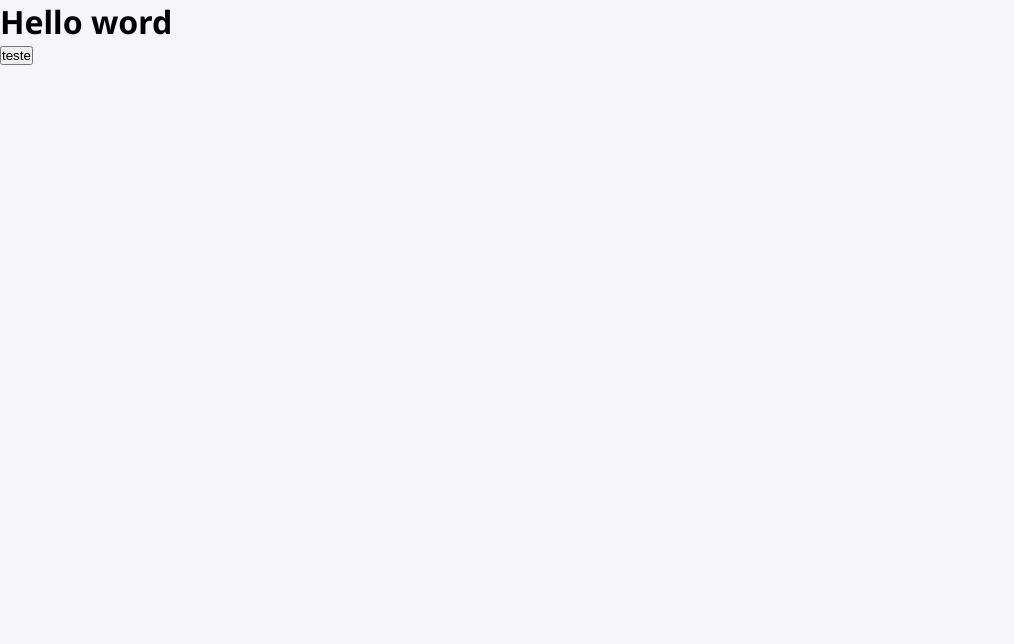
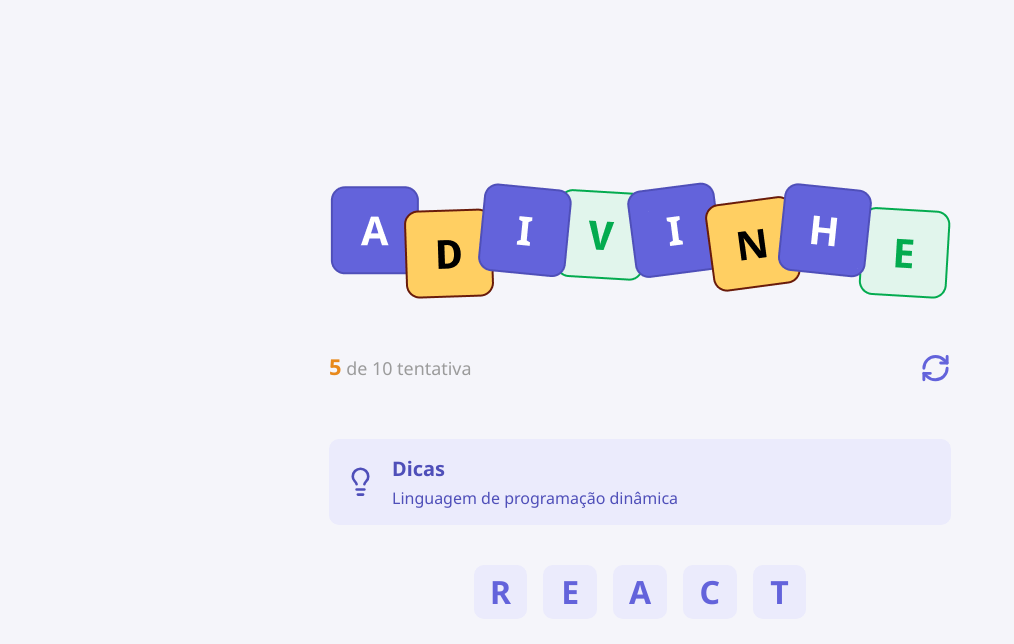
Before and after one commit to robertokpp/primeiro-projeto, a React (Vite) app in the folder primeiro-projeto/: page / in a window 1280 px wide. Shown: the top 644 px of the page, without its empty margins (0-1014 px from the left). Built offline with nearby package versions, Linux system fonts and the light colour scheme.

Commit message:
feat: refactor project structure and add new components

```diff
--- a/primeiro-projeto/src/App.tsx
+++ b/primeiro-projeto/src/App.tsx
@@ -1,8 +1,28 @@
-export default function App(){
+import { Header } from "./components/Header";
+import { Tip } from "./components/Tip";
+import { Letter } from "./components/Letter";
+
+import styles from "./app.module.css";
+
+export default function App() {
+  function handleRestartGame() {
+    alert("Reiniciar o jogo");
+  }
+
   return (
-    <div>
-      <h1>Hello word</h1>
-      <button>teste</button>
+    <div className={styles.container}>
+      <main>
+        <Header current={5} max={10} onRestart={handleRestartGame} />
+        <Tip tip="Linguagem de programação dinâmica" />
+
+        <div className={styles.word}>
+          <Letter value="R" />
+          <Letter value="E" />
+          <Letter value="A" />
+          <Letter value="C" />
+          <Letter value="T" />
+        </div>
+      </main>
     </div>
-  )
+  );
 }
--- /dev/null
+++ b/primeiro-projeto/src/app.module.css
@@ -0,0 +1,20 @@
+.container {
+  width: 100%;
+  height: 100vh;
+
+  display: flex;
+  justify-content: center;
+  align-items: center;
+}
+
+.word  {
+  width: 100%;
+  display: flex;
+  justify-content: center;
+  align-items: center;
+  flex-wrap: wrap;
+  gap: 1rem;
+
+  margin-top: 2.5rem;
+
+}
--- /dev/null
+++ b/primeiro-projeto/src/components/Header/index.tsx
@@ -0,0 +1,27 @@
+import logo from "../../assets/logo.png";
+import restart from "../../assets/restart.svg";
+
+import styles from "./styles.module.css";
+
+type Props = {
+  current: number;
+  max: number;
+  onRestart: () => void;
+};
+
+export function Header({ current, max, onRestart }: Props) {
+  return (
+    <div className={styles.container}>
+      <img src={logo} alt="logo" />
+
+      <header>
+        <span>
+          <strong>{current}</strong> de {max} tentativa
+        </span>
+        <button type="button" onClick={onRestart}>
+          <img src={restart} alt="Ícone de reiniciar" />
+        </button>
+      </header>
+    </div>
+  );
+}
--- /dev/null
+++ b/primeiro-projeto/src/components/Header/styles.module.css
@@ -0,0 +1,41 @@
+.container {
+  width: 100%;
+  display: flex;
+  flex-direction: column;
+  align-items: center;
+}
+
+.container > img {
+  height: 3.75;
+}
+
+.container header {
+  width: 100%;
+  display: flex;
+  justify-content: space-between;
+  padding: 3.24rem 0;
+}
+
+.container > header button {
+  background: transparent;
+  border: none;
+}
+
+.container > header img:hover {
+  scale: 1.3;
+}
+
+.container > header img {
+  height: 2rem;
+  transition: scale 0.5s;
+}
+
+.container > header span {
+  font-size: 1.12rem;
+  color: #9b9b9b;
+}
+
+.container > header span strong {
+  font-size: 1.37rem;
+  color: #e8891c;
+}
--- /dev/null
+++ b/primeiro-projeto/src/components/Letter/index.tsx
@@ -0,0 +1,13 @@
+import styles from "./styles.module.css"
+
+type Props = {
+  value?: string
+}
+
+export function Letter({value = ""}: Props){
+  return(
+    <div className={styles.letter}>
+      <span>{value}</span>
+    </div>
+  )
+}
--- /dev/null
+++ b/primeiro-projeto/src/components/Letter/styles.module.css
@@ -0,0 +1,16 @@
+.letter {
+  width: 3.36rem;
+  height: 3.37rem;
+  border-radius: 0.62rem;
+
+  background-color: #ebebfc;
+  color: #6363db;
+
+  text-transform: uppercase;
+  font-size: 2rem;
+  font-weight: 700;
+
+  display: flex;
+  align-items: center;
+  justify-content: center;
+}
--- /dev/null
+++ b/primeiro-projeto/src/components/Tip/index.tsx
@@ -0,0 +1,20 @@
+import styles from "./styles.module.css";
+
+import tipIcon from "../../assets/tip.svg";
+
+type Props = {
+  tip: string;
+};
+
+export function Tip({ tip }: Props) {
+  return (
+    <div className={styles.tip}>
+      <img src={tipIcon} alt="Ícone de dica" />
+
+      <div>
+        <h3>Dicas</h3>
+        <p>{tip}</p>
+      </div>
+    </div>
+  );
+}
--- /dev/null
+++ b/primeiro-projeto/src/components/Tip/styles.module.css
@@ -0,0 +1,26 @@
+.tip {
+  width: 100%;
+  background-color: #ebebfc;
+  color: #4f4fb9;
+
+  border-radius: .62rem;
+  padding: 1rem;
+
+  display: flex;
+  align-items: center;
+  gap: 1rem;
+}
+
+.tip h3 {
+  font-size: 1.25rem;
+  font-weight: 700;
+}
+
+.tip p {
+  font-size: 1rem;
+  margin-top: 0.31rem;
+}
+
+.tip img {
+  height: 2rem;
+}
```
Also changed, not shown: primeiro-projeto/src/app.css (deleted), 1 other file (tests, documents, lock files or other folders).
